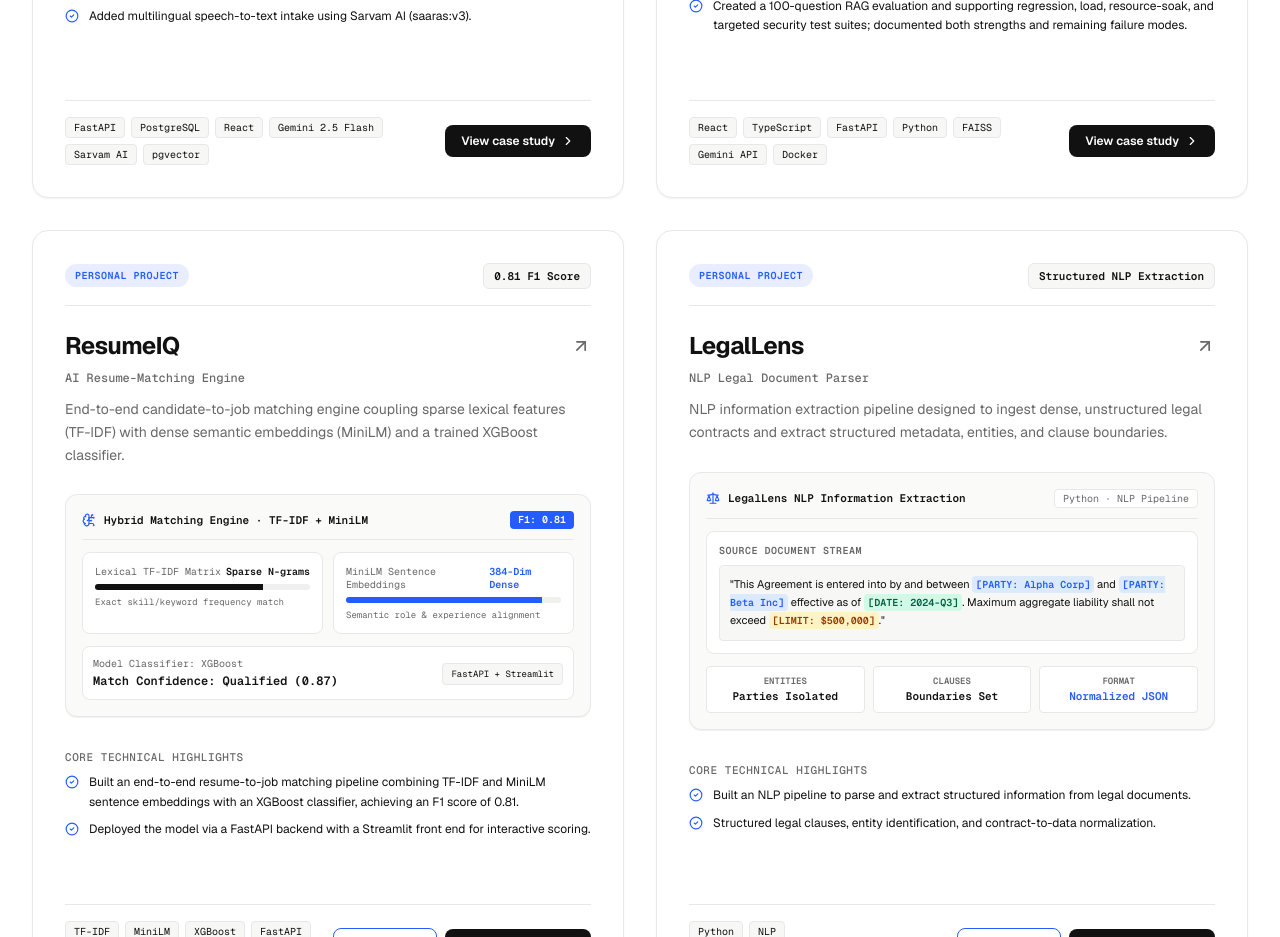
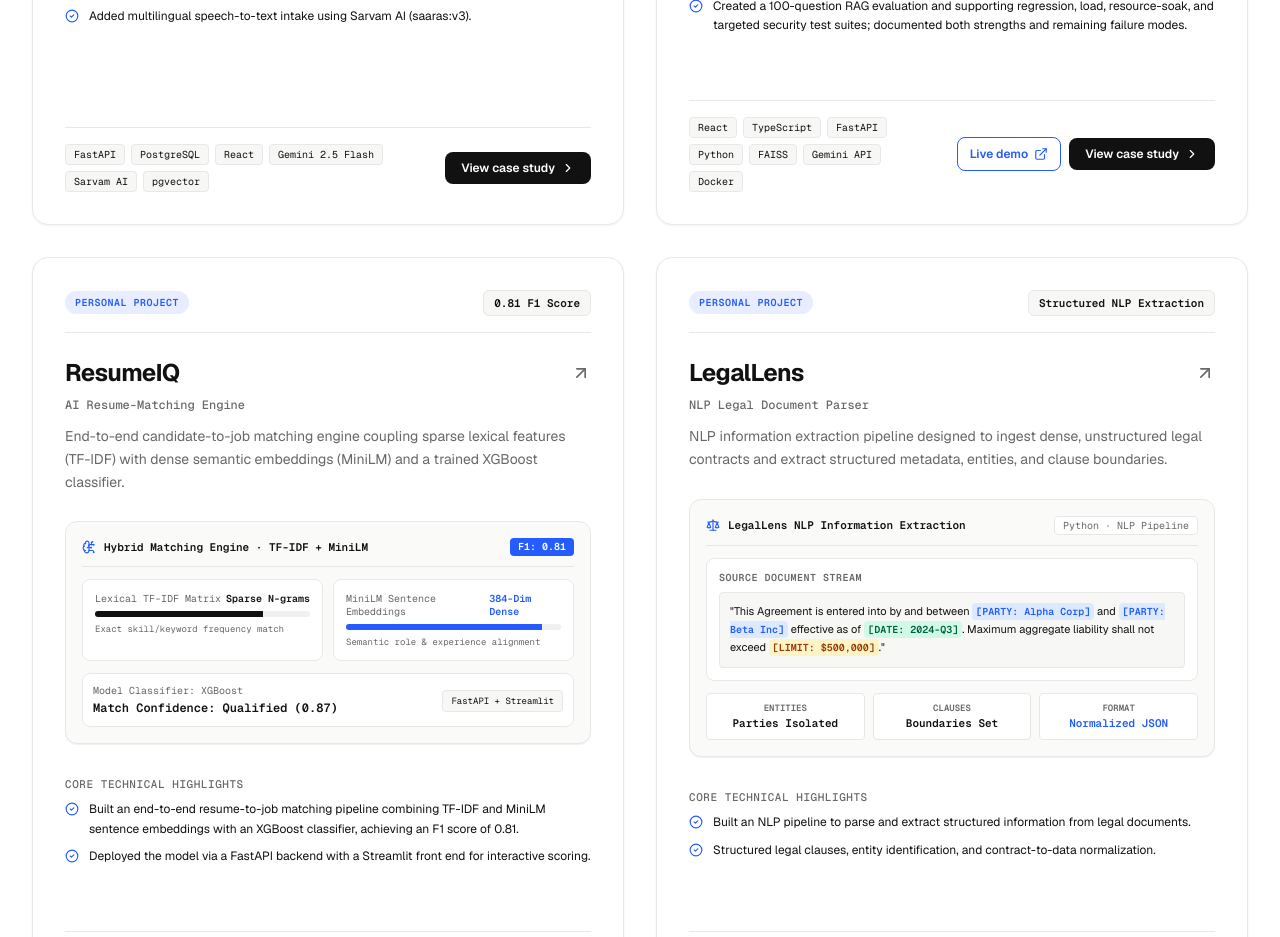
Before and after one commit to Ankitkumar06102005/portfolio, a React (Vite) app: page / in a window 1280 px wide. Shown: the part 2020-2957 px from the top of the page. Built offline with nearby package versions, Linux system fonts and the light colour scheme.

Commit message:
feat(portfolio): connect Contexta AI live demo

```diff
--- a/src/components/ProjectCard.tsx
+++ b/src/components/ProjectCard.tsx
@@ -7,7 +7,7 @@
 interface ProjectCardProps { key?: string; project: Project; onOpenCaseStudy: (project: Project) => void; }
 
 const LIVE_DEMOS: Record<string, string> = {
-  'genie-ai': 'https://ankitkumar06102005.github.io/GenieAI/',
+  'contexta-ai': 'https://contextaai-iota.vercel.app/',
   'resume-iq': 'https://resumeiq-partner.streamlit.app/',
   'legal-lens': 'https://legallens-xi.vercel.app/',
 };
```
